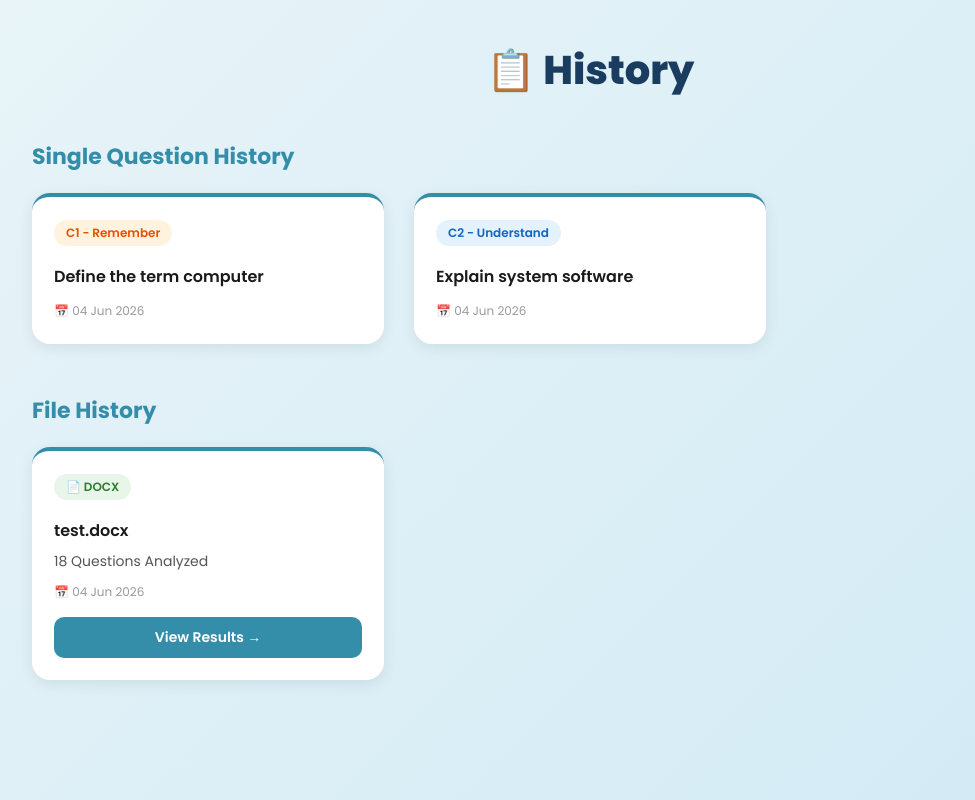
After one commit to krystaltayy/exam-question-analysis-system, a Flask app: page /history in a window 1280 px wide. The commit adds this page. Shown: the whole page, without its empty margins (50-1025 px from the left). Run offline with Flask 3, Linux system fonts and the light colour scheme.

Commit message:
Edited history page

```diff
--- a/routes/question_routes.py
+++ b/routes/question_routes.py
@@ -2,7 +2,7 @@ import os
 from services.file_service import extract_text_from_docx, extract_text_from_pdf, extract_text_from_txt, split_questions
 from flask import request, render_template
 from web import app
-from services.bloom_service import classify_question, c1_keywords, c2_keywords
+from services.bloom_service import detect_bloom_level, c1_keywords, c2_keywords
 from Database.db import get_db_connection
 
 
@@ -48,7 +48,7 @@ def analyze_question():
 
         for q in questions:
 
-            level = classify_question(q)
+            level = detect_bloom_level(q)
 
             if level == "C1 - Remember":
                 c1_count += 1
@@ -114,7 +114,7 @@ def analyze_question():
                 error=error
             )
 
-        level = classify_question(question)
+        level = detect_bloom_level(question)
 
         if not level:
             level = "No level detected"
--- /dev/null
+++ b/static/history.css
@@ -0,0 +1,131 @@
+* {
+    box-sizing: border-box;
+    margin: 0;
+    padding: 0;
+}
+
+body {
+    font-family: 'Poppins', sans-serif;
+    background: linear-gradient(135deg, #e8f4f8 0%, #d1eaf5 100%);
+    min-height: 100vh;
+    padding: 40px 20px;
+}
+
+.history-container {
+    width: 90%;
+    max-width: 1200px;
+    margin: 0 auto;
+}
+
+.page-header {
+    text-align: center;
+    margin-bottom: 40px;
+}
+
+.page-header h1 {
+    font-size: 40px;
+    font-weight: 800;
+    color: #1a3c5e;
+}
+
+.subtitle {
+    color: #666;
+    font-size: 25px;
+    margin-top: 8px;
+}
+
+.single-history-title {
+    font-size: 22px;
+    font-weight: 700;
+    color: #348EAA;
+    margin: 10px 0 20px;
+}
+
+.file-history-title {
+    font-size: 22px;
+    font-weight: 700;
+    color: #348EAA;
+    margin: 40px 0 20px;
+}
+
+.history-grid {
+    display: grid;
+    grid-template-columns: repeat(auto-fill, minmax(280px, 1fr));
+    gap: 30px;
+    margin-bottom: 50px;
+}
+
+.history-card {
+    background: white;
+    border-radius: 18px;
+    padding: 22px;
+    box-shadow: 0 4px 15px rgba(0,0,0,0.08);
+    transition: transform 0.2s ease, box-shadow 0.2s ease;
+    border-top: 4px solid #348EAA;
+}
+
+.history-card:hover {
+    transform: translateY(-4px);
+    box-shadow: 0 8px 25px rgba(0,0,0,0.12);
+}
+
+.history-card h3 {
+    font-size: 16px;
+    font-weight: 600;
+    color: #1a1a1a;
+    margin: 10px 0 8px;
+}
+
+.history-card small {
+    color: #999;
+    font-size: 12px;
+}
+
+.badge {
+    display: inline-block;
+    padding: 4px 12px;
+    border-radius: 20px;
+    font-size: 12px;
+    font-weight: 600;
+    margin-bottom: 8px;
+}
+
+.c1-badge {
+    background: #fff3e0;
+    color: #e65100;
+}
+
+.c2-badge {
+    background: #e3f2fd;
+    color: #1565c0;
+}
+
+.file-badge {
+    background: #e8f5e9;
+    color: #2e7d32;
+}
+
+.question-count {
+    color: #555;
+    font-size: 14px;
+    margin: 6px 0;
+}
+
+.view-btn {
+    margin-top: 14px;
+    width: 100%;
+    padding: 10px;
+    background: #348EAA;
+    color: white;
+    border: none;
+    border-radius: 10px;
+    font-size: 14px;
+    font-weight: 600;
+    cursor: pointer;
+    font-family: 'Poppins', sans-serif;
+    transition: background 0.2s ease;
+}
+
+.view-btn:hover {
+    background: #2a7a94;
+}
--- /dev/null
+++ b/templates/history.html
@@ -0,0 +1,53 @@
+<!DOCTYPE html>
+<html>
+<head>
+    <title>History</title>
+    <link href="https://fonts.googleapis.com/css2?family=Poppins:wght@400;600;700;800&display=swap" rel="stylesheet">
+    <link rel="stylesheet" href="{{ url_for('static', filename='history.css') }}">
+</head>
+<body>
+
+<div class="history-container">
+
+    <div class="page-header">
+        <h1>📋 History</h1>
+    </div>
+
+    <h2 class="single-history-title">Single Question History</h2>
+
+    <div class="history-grid">
+
+        <div class="history-card c1">
+            <div class="badge c1-badge">C1 - Remember</div>
+            <h3>Define the term computer</h3>
+            <small>📅 04 Jun 2026</small>
+        </div>
+
+        <div class="history-card c2">
+            <div class="badge c2-badge">C2 - Understand</div>
+            <h3>Explain system software</h3>
+            <small>📅 04 Jun 2026</small>
+        </div>
+
+    </div>
+
+    <h2 class="file-history-title">File History</h2>
+
+    <div class="history-grid">
+
+        <div class="history-card file">
+            <div class="badge file-badge">📄 DOCX</div>
+            <h3>test.docx</h3>
+            <p class="question-count">18 Questions Analyzed</p>
+            <small>📅 04 Jun 2026</small>
+            <a href="/dashboard">
+                <button class="view-btn">View Results →</button>
+            </a>
+        </div>
+
+    </div>
+
+</div>
+
+</body>
+</html>
--- a/templates/index2.html
+++ b/templates/index2.html
@@ -14,7 +14,8 @@
     <div class="nav-links">
         <a href="#">Home</a>
         <a href="#">About</a>
-        <a href="#">History</a>
+        <a href="/dashboard">Dashboard</a>
+        <a href="/history">History</a>
     </div>
     <div class="nav-buttons">
         <a href="/login"><button>Log In</button></a>
@@ -26,7 +27,7 @@
 
 <div class="container">
 
-    <p class="subtitle">Enter Your Question to Analyze</p>
+    <p class="subtitle">Enter Your Question to Analyze <br> (only applies to Cognitive 1 & Cognitive 2)</p>
 
     {% if error %}
     <p style="color:red; text-align:center;">{{ error }}</p>
--- a/web.py
+++ b/web.py
@@ -9,6 +9,10 @@ def home():
 @app.route("/dashboard")
 def dashboard():
     return render_template("dashboard.html")
+
+@app.route("/history")
+def history():
+    return render_template("history.html")
 
 @app.route("/signup")
 def signup():
```
Also changed, not shown: services/bloom_service.py (+6 -6 lines), Database/exam_system.db.
